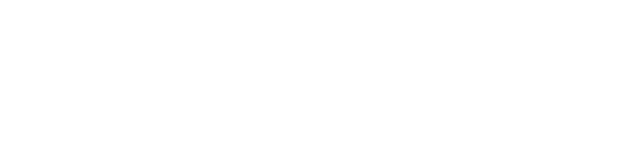
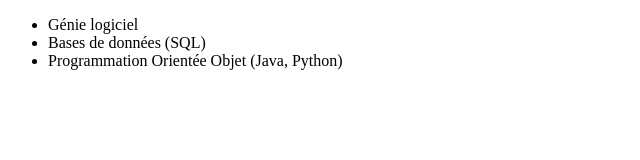
Before and after one commit to mpotresor235-wq/mon-cv, a plain HTML site: page index.html in a window 1280 px wide. Shown: the whole page, without its empty margins (0-640 px from the left). Drawn offline with Linux system fonts and the light colour scheme.

Commit message:
mise en place de la section formation

```diff
--- a/index.html
+++ b/index.html
@@ -7,6 +7,12 @@
     <title>Document</title>
 </head>
 <body>
-
+    <section>
+        <ul>
+            <li>Génie logiciel</li>
+            <li>Bases de données (SQL)</li>
+            <li> Programmation Orientée Objet (Java, Python)</li>
+        </ul>
+    </section>
 </body>
 </html>
```
